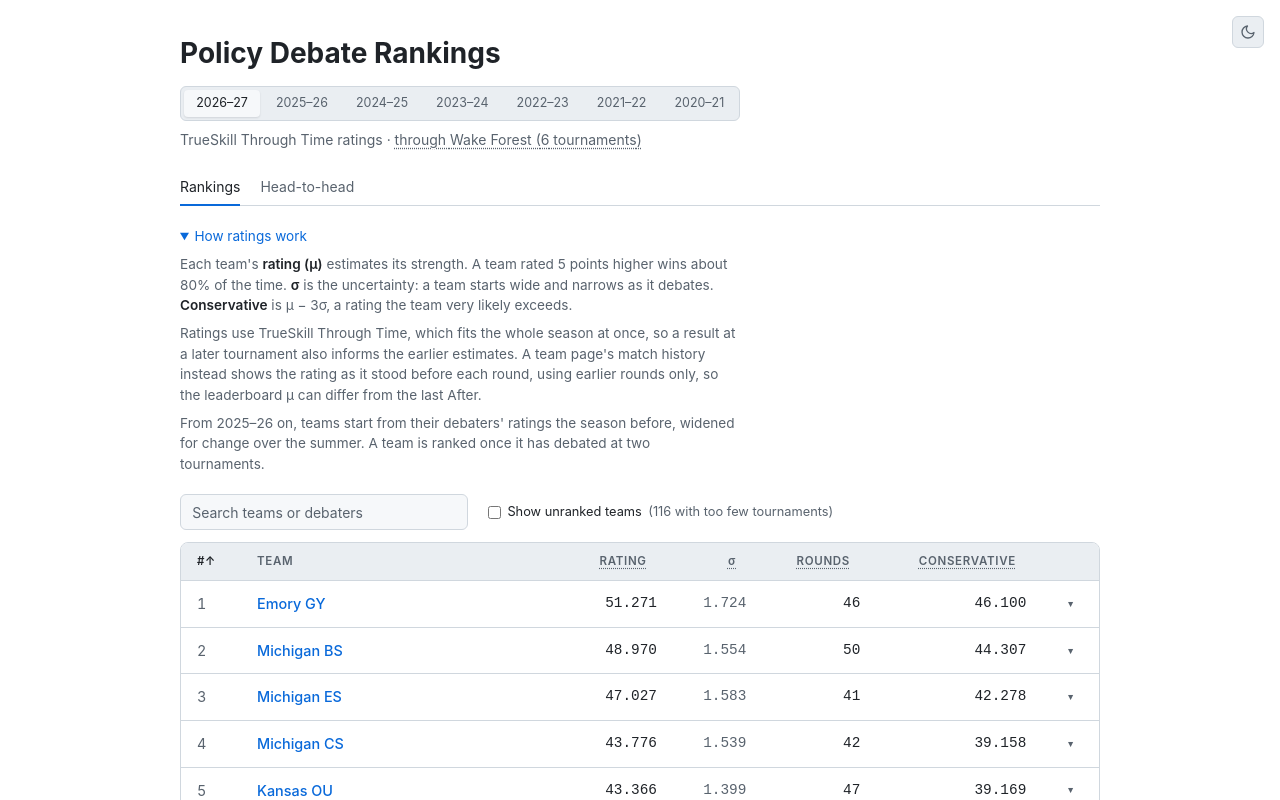
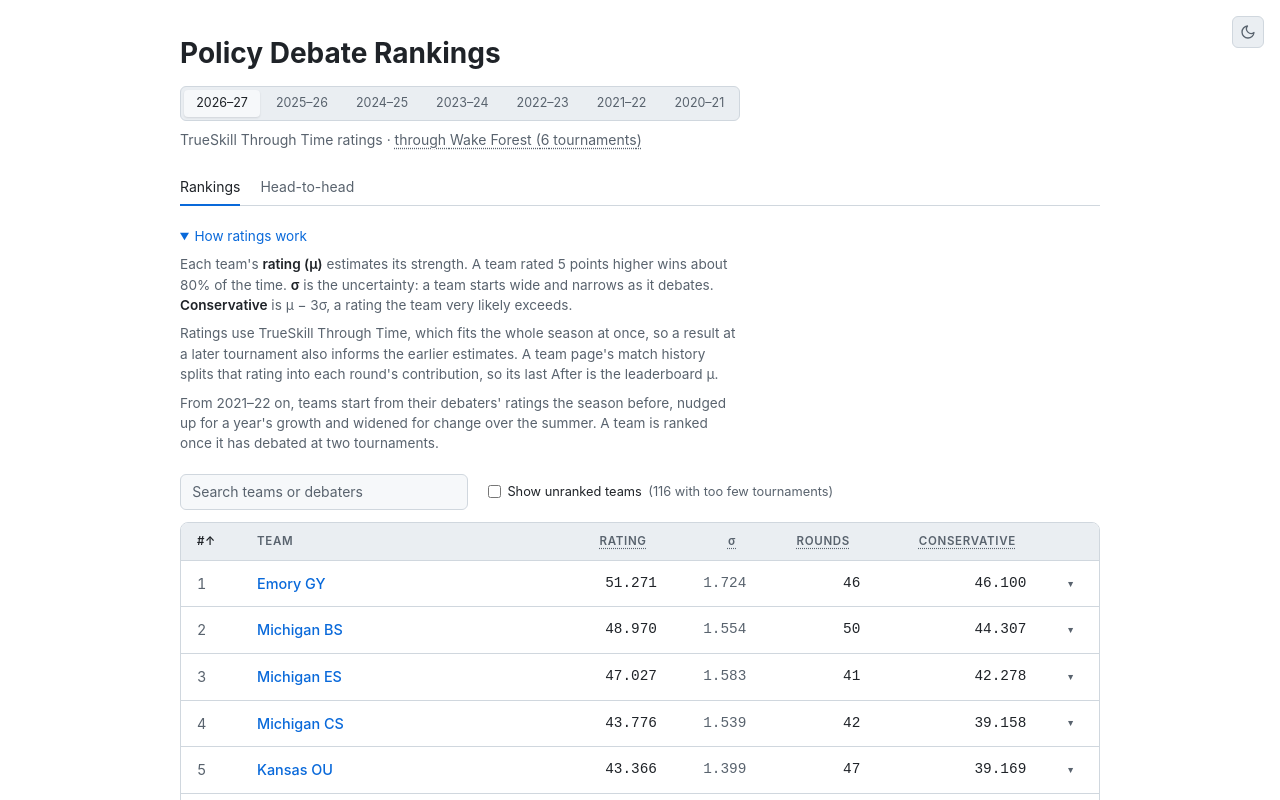
Before and after one commit to coralynnkc/elo-v2, a React (Vite) app in the folder frontend/: page /1#/arms in a window 1280 px wide. Both pictures are taken after a click on the heading "How ratings work". Shown: the top 800 px of the page. Built offline with nearby package versions, Linux system fonts and the light colour scheme.

Commit message:
Leaderboard explainer: priors from 2021–22, growth, history splits the rating

```diff
--- a/frontend/src/pages/Leaderboard.jsx
+++ b/frontend/src/pages/Leaderboard.jsx
@@ -90,13 +90,13 @@ export default function Leaderboard() {
         <p>
           Ratings use TrueSkill Through Time, which fits the whole season at once, so a
           result at a later tournament also informs the earlier estimates. A team page's
-          match history instead shows the rating as it stood before each round, using
-          earlier rounds only, so the leaderboard μ can differ from the last After.
+          match history splits that rating into each round's contribution, so its last
+          After is the leaderboard μ.
         </p>
         <p>
-          From 2025–26 on, teams start from their debaters' ratings the season before,
-          widened for change over the summer. A team is ranked once it has debated at two
-          tournaments.
+          From 2021–22 on, teams start from their debaters' ratings the season before,
+          nudged up for a year's growth and widened for change over the summer. A team is
+          ranked once it has debated at two tournaments.
         </p>
       </details>
 
```
